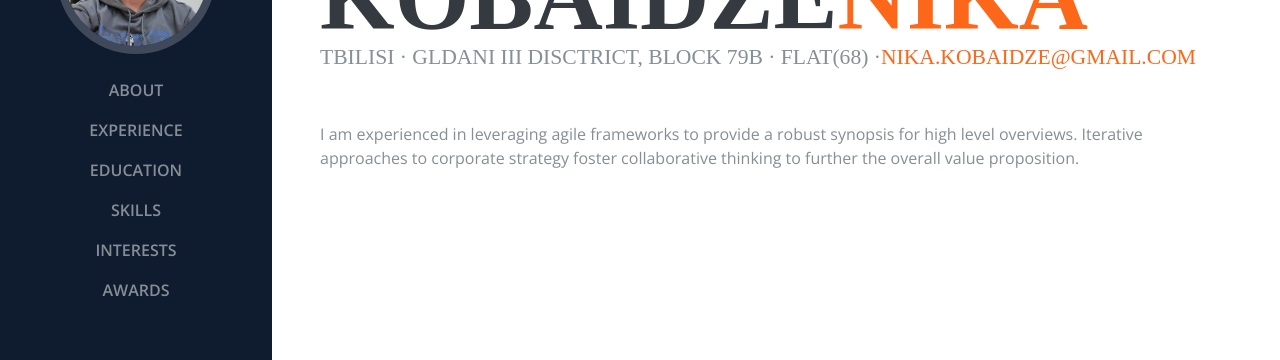
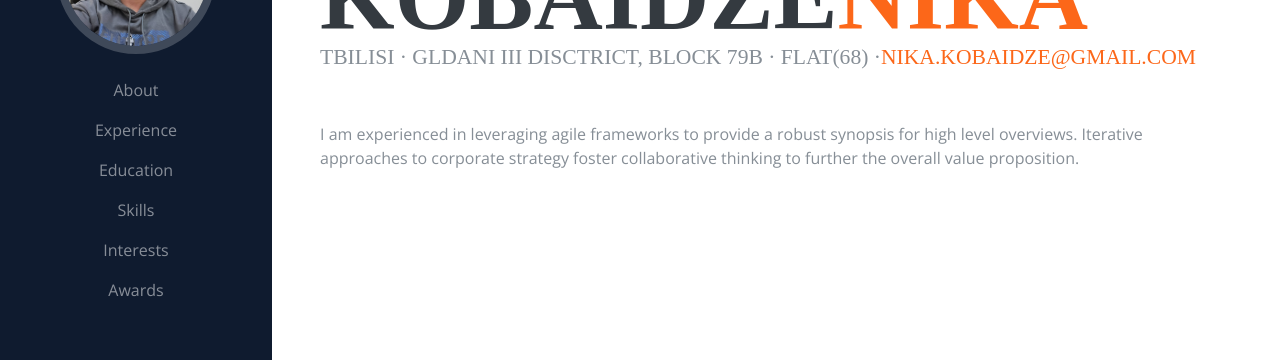
Before and after one commit to arborin/portfolio, a React (Create React App) app: page / in a window 1280 px wide. Shown: the part 302-662 px from the top of the page. Built offline with nearby package versions, Linux system fonts and the light colour scheme; some icons are missing; a web font is replaced by a local one.

Commit message:
[ADD] active link

```diff
--- a/src/App.js
+++ b/src/App.js
@@ -21,6 +21,7 @@
                     <Route path="/skills" element={<Skills />} />
                     <Route path="/interests" element={<Interests />} />
                     <Route path="/awards" element={<Awards />} />
+                    <Route path="*" element={<About />} />
                 </Routes>
             </div>
         </>
--- a/src/pages/Nav.js
+++ b/src/pages/Nav.js
@@ -1,5 +1,5 @@
 import React from "react";
-import { Link } from "react-router-dom";
+import { Link, NavLink } from "react-router-dom";
 
 function Nav() {
     const menus = [
@@ -7,7 +7,7 @@
         { link: "experience", name: "Experience" },
         { link: "education", name: "Education" },
         { link: "skills", name: "Skills" },
-        { link: "nterests", name: "Interests" },
+        { link: "interests", name: "Interests" },
         { link: "awards", name: "Awards" },
     ];
     return (
@@ -47,58 +47,24 @@
                             const { name, link } = menu;
                             return (
                                 // <></>
-                                <li className="nav-item" key={id}>
-                                    <Link
+                                <li
+                                    // className="nav-item"
+                                    className={({ isActive }) =>
+                                        isActive
+                                            ? "nav-item active"
+                                            : "nav-item"
+                                    }
+                                    key={id}
+                                >
+                                    <NavLink
                                         className="nav-link js-scroll-trigger"
                                         to={link}
                                     >
                                         {name}
-                                    </Link>
+                                    </NavLink>
                                 </li>
                             );
                         })}
-
-                        {/*
-                        <li className="nav-item">
-                            <Link
-                                className="nav-link js-scroll-trigger"
-                                to="/experience"
-                            >
-                                Experience
-                            </Link>
-                        </li>
-                        <li className="nav-item">
-                            <Link
-                                className="nav-link js-scroll-trigger"
-                                to="/education"
-                            >
-                                Education
-                            </Link>
-                        </li>
-                        <li className="nav-item">
-                            <Link
-                                className="nav-link js-scroll-trigger"
-                                to="/skills"
-                            >
-                                Skills
-                            </Link>
-                        </li>
-                        <li className="nav-item">
-                            <Link
-                                className="nav-link js-scroll-trigger"
-                                to="/interests"
-                            >
-                                Interests
-                            </Link>
-                        </li>
-                        <li className="nav-item">
-                            <Link
-                                className="nav-link js-scroll-trigger"
-                                to="/awards"
-                            >
-                                Awards
-                            </Link>
-                        </li> */}
                     </ul>
                 </div>
             </nav>
```
